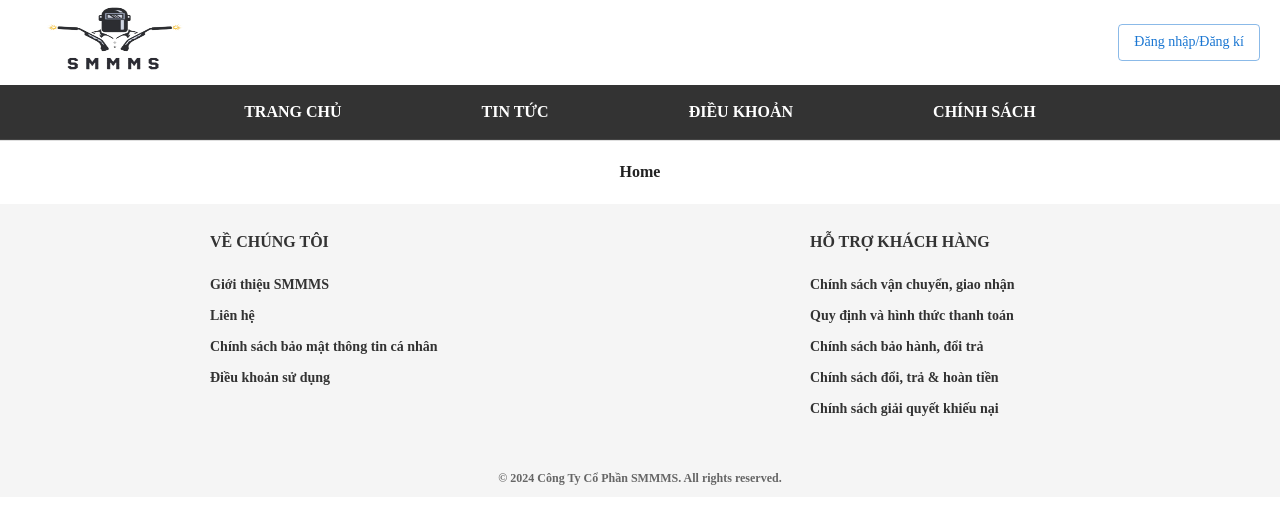
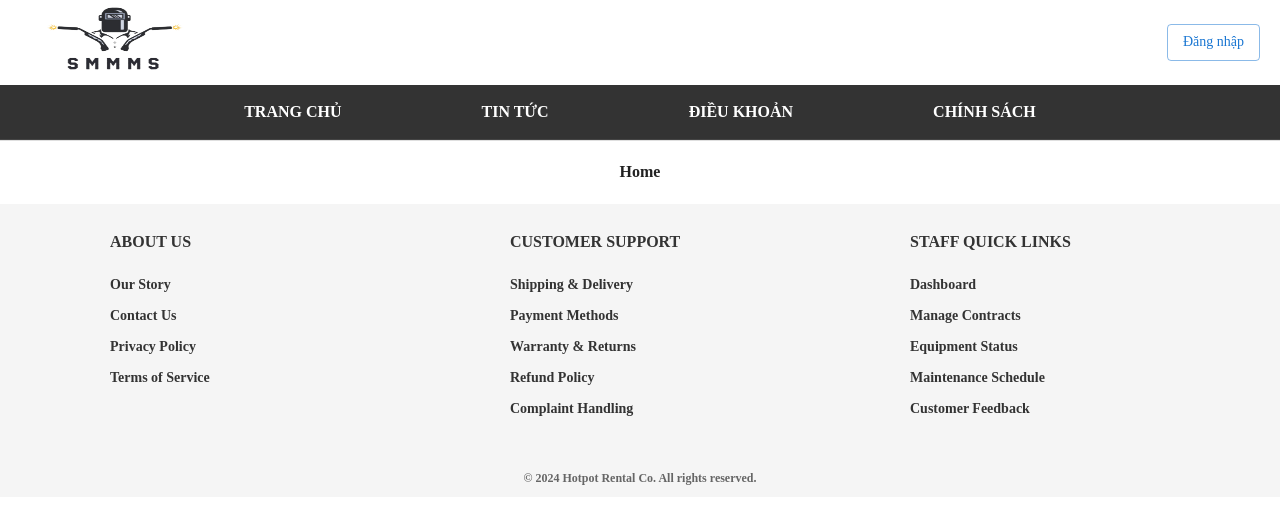
Before and after one commit to GSP25SE81-hotpot/HotPot-Web-App, a React (Vite) app: page / in a window 1280 px wide. Shown: the top 524 px of the page. Built offline with nearby package versions, Linux system fonts and the light colour scheme.

Commit message:
Check Device UI

```diff
--- a/src/configs/routes.tsx
+++ b/src/configs/routes.tsx
@@ -3,6 +3,7 @@ export const routes = {
   manageRentals: "/manage-rentals",
   manageRentalStatus:"/manage-rental-status",
   equipmentAvailability:"/equipment-availability",
+  checkDevice:"/check-device",
   contractHistory: "/contract-history",
   manageOrders: "/manage-orders",
   feedback: "/feedback",
--- a/src/layouts/StaffLayout/Footer/Footer.tsx
+++ b/src/layouts/StaffLayout/Footer/Footer.tsx
@@ -6,36 +6,71 @@ const Footer: React.FC = () => {
   return (
     <footer>
       <div className="footer-container">
+        {/* About Section */}
         <div className="column">
-          <h3>VỀ CHÚNG TÔI</h3>
+          <h3>ABOUT US</h3>
           <ul>
             <li>
-              <Link to="/about-us">Giới thiệu SMMMS</Link>
-            </li>
-            <li>Liên hệ</li>
-            <li>
-              <Link to="/privacy-policy">
-                Chính sách bảo mật thông tin cá nhân
-              </Link>
+              <Link to="/about-us">Our Story</Link>
             </li>
             <li>
-              <Link to="/terms-of-service">Điều khoản sử dụng</Link>
+              <Link to="/contact">Contact Us</Link>
+            </li>
+            <li>
+              <Link to="/privacy-policy">Privacy Policy</Link>
+            </li>
+            <li>
+              <Link to="/terms-of-service">Terms of Service</Link>
             </li>
           </ul>
         </div>
+
+        {/* Support Section */}
         <div className="column">
-          <h3>HỖ TRỢ KHÁCH HÀNG</h3>
+          <h3>CUSTOMER SUPPORT</h3>
           <ul>
-            <li>Chính sách vận chuyển, giao nhận</li>
-            <li>Quy định và hình thức thanh toán</li>
-            <li>Chính sách bảo hành, đổi trả</li>
-            <li>Chính sách đổi, trả & hoàn tiền</li>
-            <li>Chính sách giải quyết khiếu nại</li>
+            <li>
+              <Link to="/shipping-policy">Shipping & Delivery</Link>
+            </li>
+            <li>
+              <Link to="/payment-methods">Payment Methods</Link>
+            </li>
+            <li>
+              <Link to="/warranty-policy">Warranty & Returns</Link>
+            </li>
+            <li>
+              <Link to="/refund-policy">Refund Policy</Link>
+            </li>
+            <li>
+              <Link to="/complaint-policy">Complaint Handling</Link>
+            </li>
+          </ul>
+        </div>
+
+        {/* Quick Links Section */}
+        <div className="column">
+          <h3>STAFF QUICK LINKS</h3>
+          <ul>
+            <li>
+              <Link to="/dashboard">Dashboard</Link>
+            </li>
+            <li>
+              <Link to="/manage-contracts">Manage Contracts</Link>
+            </li>
+            <li>
+              <Link to="/equipment-status">Equipment Status</Link>
+            </li>
+            <li>
+              <Link to="/maintenance-schedule">Maintenance Schedule</Link>
+            </li>
+            <li>
+              <Link to="/feedback">Customer Feedback</Link>
+            </li>
           </ul>
         </div>
       </div>
       <div className="copyright">
-        &copy; 2024 Công Ty Cổ Phần SMMMS. All rights reserved.
+        &copy; 2024 Hotpot Rental Co. All rights reserved.
       </div>
     </footer>
   );
--- a/src/layouts/StaffLayout/Header/RightMenu/RightMenu.tsx
+++ b/src/layouts/StaffLayout/Header/RightMenu/RightMenu.tsx
@@ -24,7 +24,7 @@ const RightMenu: React.FC = () => {
                 to={config.routes.home}
                 style={{ textDecoration: "none", color: "inherit" }}
               >
-                <Button variant="outlined">Đăng nhập/Đăng kí</Button>
+                <Button variant="outlined">Đăng nhập</Button>
               </Link>
             </>
           )}
--- /dev/null
+++ b/src/pages/CheckDeviceAfterReturn/CheckDeviceAfterReturn.tsx
@@ -0,0 +1,146 @@
+import React, { useState } from "react";
+import { createTheme, ThemeProvider } from "@mui/material/styles";
+import {
+  Box,
+  Typography,
+  Stack,
+  Table,
+  TableBody,
+  TableCell,
+  TableContainer,
+  TableHead,
+  TableRow,
+  Button,
+  TextField,
+  Paper,
+} from "@mui/material";
+
+// Custom colors for hotpot rental
+const customColors = {
+  ivory: "#FFFFF0",
+  maroon: "#800000",
+  palegoldenrod: "#EEE8AA",
+  powderblue: "#B0E0E6",
+  black: "#000000",
+};
+
+// Custom theme
+const theme = createTheme({
+  typography: {
+    fontFamily: [
+      "Inter",
+      "-apple-system",
+      "BlinkMacSystemFont",
+      '"Segoe UI"',
+      "Roboto",
+      '"Helvetica Neue"',
+      "Arial",
+      "sans-serif",
+    ].join(","),
+    h4: { fontWeight: 600, letterSpacing: "-0.02em" },
+    h6: { fontWeight: 600, letterSpacing: "-0.01em" },
+    body1: { letterSpacing: "-0.01em", lineHeight: 1.5 },
+    body2: { letterSpacing: "0", lineHeight: 1.6 },
+  },
+  palette: {
+    background: {
+      default: customColors.ivory,
+      paper: customColors.ivory,
+    },
+    primary: { main: customColors.maroon },
+    secondary: { main: customColors.palegoldenrod },
+    info: { main: customColors.powderblue },
+    text: { primary: customColors.black },
+  },
+});
+
+const CheckHotpotEquipment: React.FC = () => {
+  const [equipment, setEquipment] = useState([
+    { id: 1, name: "Electric Cooker", status: "Pending Inspection", issues: "" },
+    { id: 2, name: "Pot Lid", status: "Pending Inspection", issues: "" },
+    { id: 3, name: "Serving Utensils", status: "Pending Inspection", issues: "" },
+  ]);
+
+  const handleStatusUpdate = (id: number, newStatus: string) => {
+    setEquipment((prev) =>
+      prev.map((item) =>
+        item.id === id ? { ...item, status: newStatus } : item
+      )
+    );
+  };
+
+  const handleLogIssues = (id: number, issues: string) => {
+    setEquipment((prev) =>
+      prev.map((item) => (item.id === id ? { ...item, issues } : item))
+    );
+  };
+
+  return (
+    <ThemeProvider theme={theme}>
+      <Box sx={{ p: 3, bgcolor: "background.default" }}>
+        <Typography variant="h4" component="h1" mb={3} color="primary">
+          Check Hotpot Equipment After Return
+        </Typography>
+        <TableContainer component={Paper} sx={{ bgcolor: "background.paper" }}>
+          <Table>
+            <TableHead>
+              <TableRow sx={{ bgcolor: "secondary.main" }}>
+                <TableCell>Equipment Name</TableCell>
+                <TableCell>Status</TableCell>
+                <TableCell>Issues Logged</TableCell>
+                <TableCell>Actions</TableCell>
+              </TableRow>
+            </TableHead>
+            <TableBody>
+              {equipment.map((item) => (
+                <TableRow key={item.id}>
+                  <TableCell>{item.name}</TableCell>
+                  <TableCell>{item.status}</TableCell>
+                  <TableCell>
+                    <TextField
+                      size="small"
+                      variant="outlined"
+                      placeholder="Log issues"
+                      value={item.issues}
+                      onChange={(e) => handleLogIssues(item.id, e.target.value)}
+                      sx={{
+                        "& .MuiOutlinedInput-root": {
+                          bgcolor: "background.paper",
+                        },
+                      }}
+                    />
+                  </TableCell>
+                  <TableCell>
+                    <Stack direction="row" spacing={1}>
+                      <Button
+                        variant="contained"
+                        sx={{ bgcolor: "info.main", color: "text.primary" }}
+                        onClick={() => handleStatusUpdate(item.id, "Cleaned")}
+                      >
+                        Mark Cleaned
+                      </Button>
+                      <Button
+                        variant="contained"
+                        sx={{
+                          bgcolor: "secondary.main",
+                          color: "text.primary",
+                        }}
+                        onClick={() =>
+                          handleStatusUpdate(item.id, "Needs Cleaning")
+                        }
+                      >
+                        Mark Needs Cleaning
+                      </Button>
+                    </Stack>
+                  </TableCell>
+                </TableRow>
+              ))}
+            </TableBody>
+          </Table>
+        </TableContainer>
+      </Box>
+    </ThemeProvider>
+  );
+};
+
+export default CheckHotpotEquipment;
--- a/src/pages/ManageRentals/EquipmentAvailability.tsx
+++ b/src/pages/ManageRentals/EquipmentAvailability.tsx
@@ -15,7 +15,6 @@ import CheckCircleIcon from "@mui/icons-material/CheckCircle";
 import BuildIcon from "@mui/icons-material/Build";
 import AccessTimeIcon from "@mui/icons-material/AccessTime";
 import LocalDiningIcon from '@mui/icons-material/LocalDining'; // New icon for hotpot equipment
-import EngineeringIcon from '@mui/icons-material/Engineering';
 
 // Custom theme with updated typography
 const theme = createTheme({
@@ -135,7 +134,7 @@ const EquipmentAvailability: React.FC = () => {
     <ThemeProvider theme={theme}>
       <Box sx={{
         p: 3,
-        backgroundColor: customColors.powderblue,
+        backgroundColor: customColors.ivory,
         minHeight: '100vh',
       }}>
         <Stack spacing={4}>
--- a/src/pages/ManageRentals/ManageRentals.tsx
+++ b/src/pages/ManageRentals/ManageRentals.tsx
@@ -81,7 +81,7 @@ const ActionButton = styled(Button)(({ theme }) => ({
 }));
 
 const DashboardContainer = styled(Box)({
-  backgroundColor: customColors.powderblue,
+  backgroundColor: customColors.ivory,
   minHeight: "100vh",
   padding: "32px",
 });
--- a/src/routes/AppRoutes.tsx
+++ b/src/routes/AppRoutes.tsx
@@ -4,13 +4,13 @@ import config from "../configs";
 import Home from "../pages/Home/Home";
 import StaffLayout from "../layouts/StaffLayout/StaffLayout";
 import ManageRentals from "../pages/ManageRentals/ManageRentals";
-
+import ManageRentalStatus from '../pages/ManageRentals/ManageRentalStatus';
+import EquipmentAvailability from "../pages/ManageRentals/EquipmentAvailability";
+import CheckDeviceAfterReturn from "../pages/CheckDeviceAfterReturn/CheckDeviceAfterReturn";
 
 // import CheckRoute from "./CheckRoute";
 // import RequireAuth from "./RequireAuth";
 // import { Role } from "./Roles";
-import ManageRentalStatus from '../pages/ManageRentals/ManageRentalStatus';
-import EquipmentAvailability from "../pages/ManageRentals/EquipmentAvailability";
 
 const AppRoute: React.FC = () => {
   return (
@@ -20,7 +20,7 @@ const AppRoute: React.FC = () => {
         <Route path={config.routes.manageRentals} element={<ManageRentals />} />
         <Route path={config.routes.manageRentalStatus} element= {<ManageRentalStatus/>} />
         <Route path={config.routes.equipmentAvailability} element= {<EquipmentAvailability/>} />
-
+        <Route path={config.routes.checkDevice} element= {<CheckDeviceAfterReturn/>} />
 
       </Route>
     </Routes>
```
